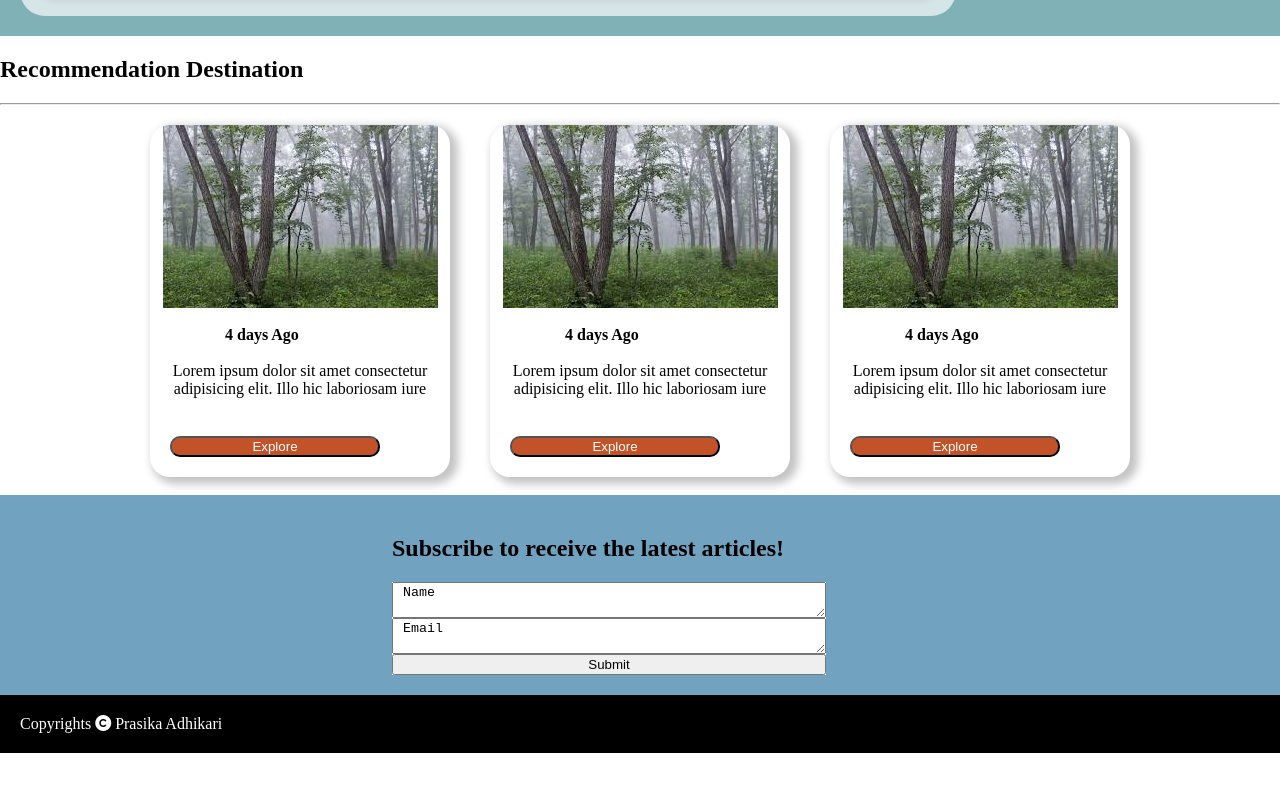
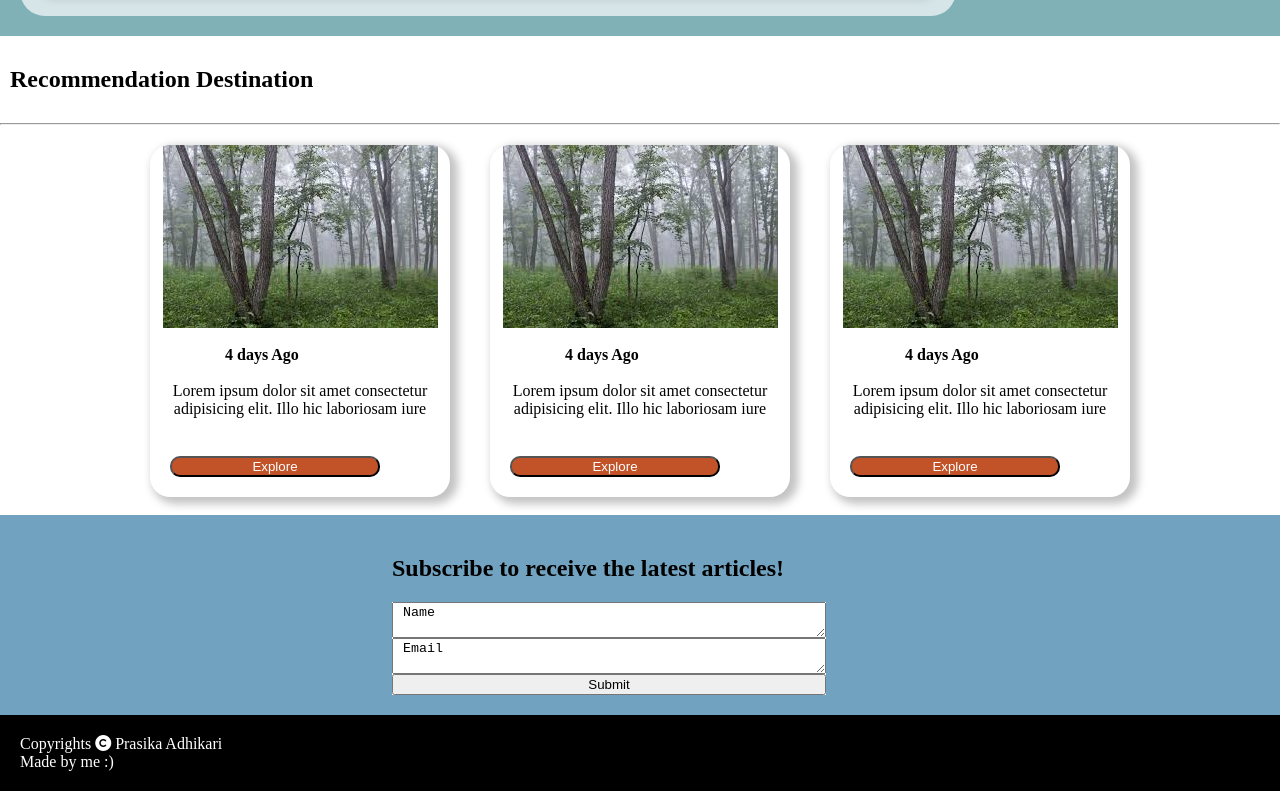
Before and after one commit to PrasikaAdhikari/FlexBlog, a plain HTML site: page index.html in a window 1280 px wide. Shown: the part 1393-2184 px from the top of the page. Before the commit the page ends 2146 px from the top, so only its background shows below. Drawn offline with Linux system fonts and the light colour scheme.

Commit message:
Footer liner changed

```diff
--- a/index.html
+++ b/index.html
@@ -249,6 +249,8 @@
                 <i class="fa-solid fa-copyright">
                 </i>
                 Prasika Adhikari
+                <br>
+                <span> Made by me :) </span>
             </footer>
 
         </div>
--- a/style.css
+++ b/style.css
@@ -128,7 +128,7 @@ main {
   padding: 20px;
   flex-direction: row;
   width: 100%;
-  gap: 2%;
+  gap: 1%;
 }
 
 .latest {
@@ -209,7 +209,15 @@ main {
   align-items: flex-start;
   margin-top: 20px;
 }
+.recommendation .container h2 {
+  display: flex;
+  flex-wrap: wrap; /* allow cards to wrap */
 
+  gap: 20px;
+  padding: 10px;
+  align-items: flex-start;
+  margin-top: 20px;
+}
 .card-image {
   width: 100%;
   display: flex;
```
